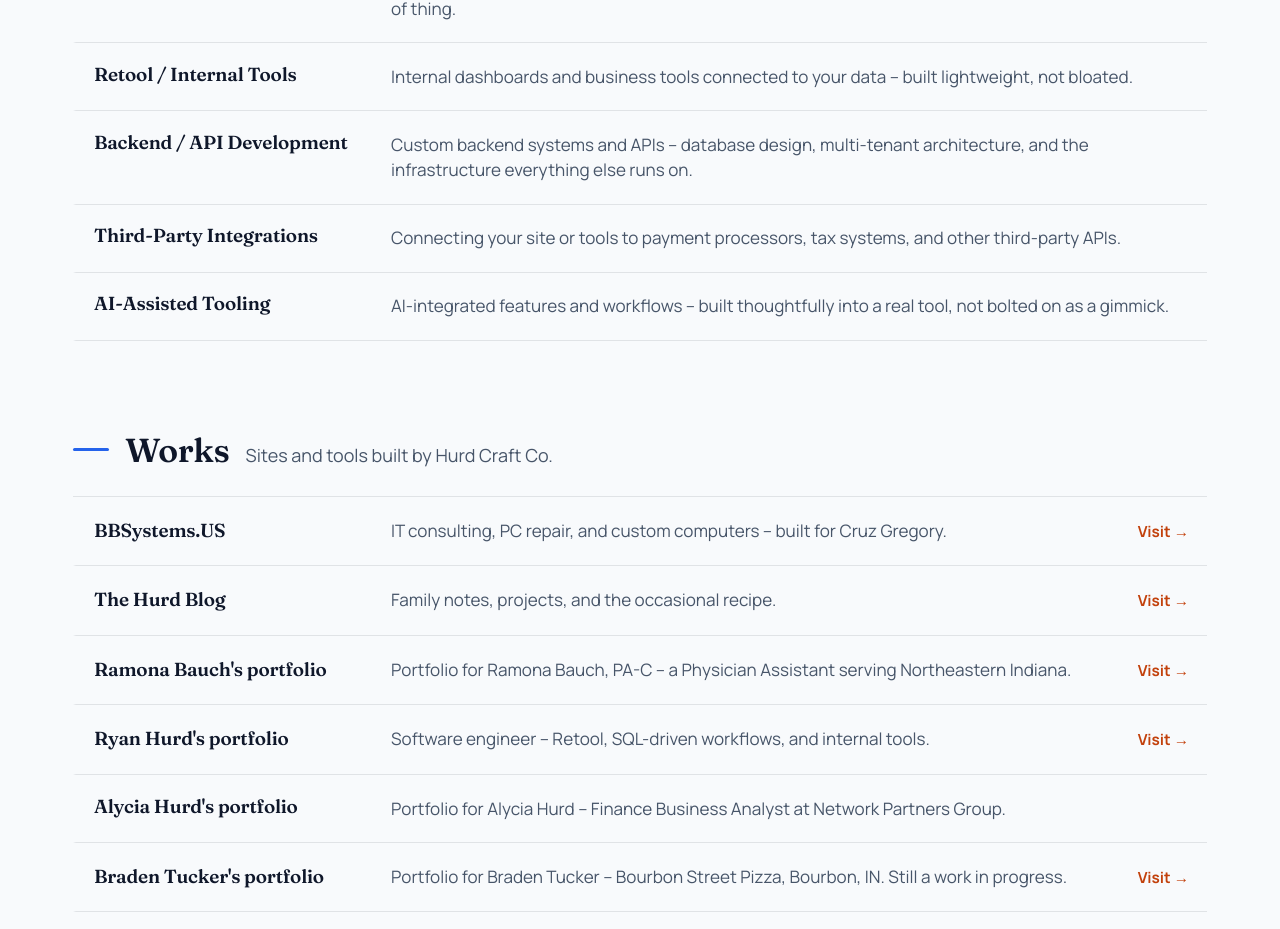
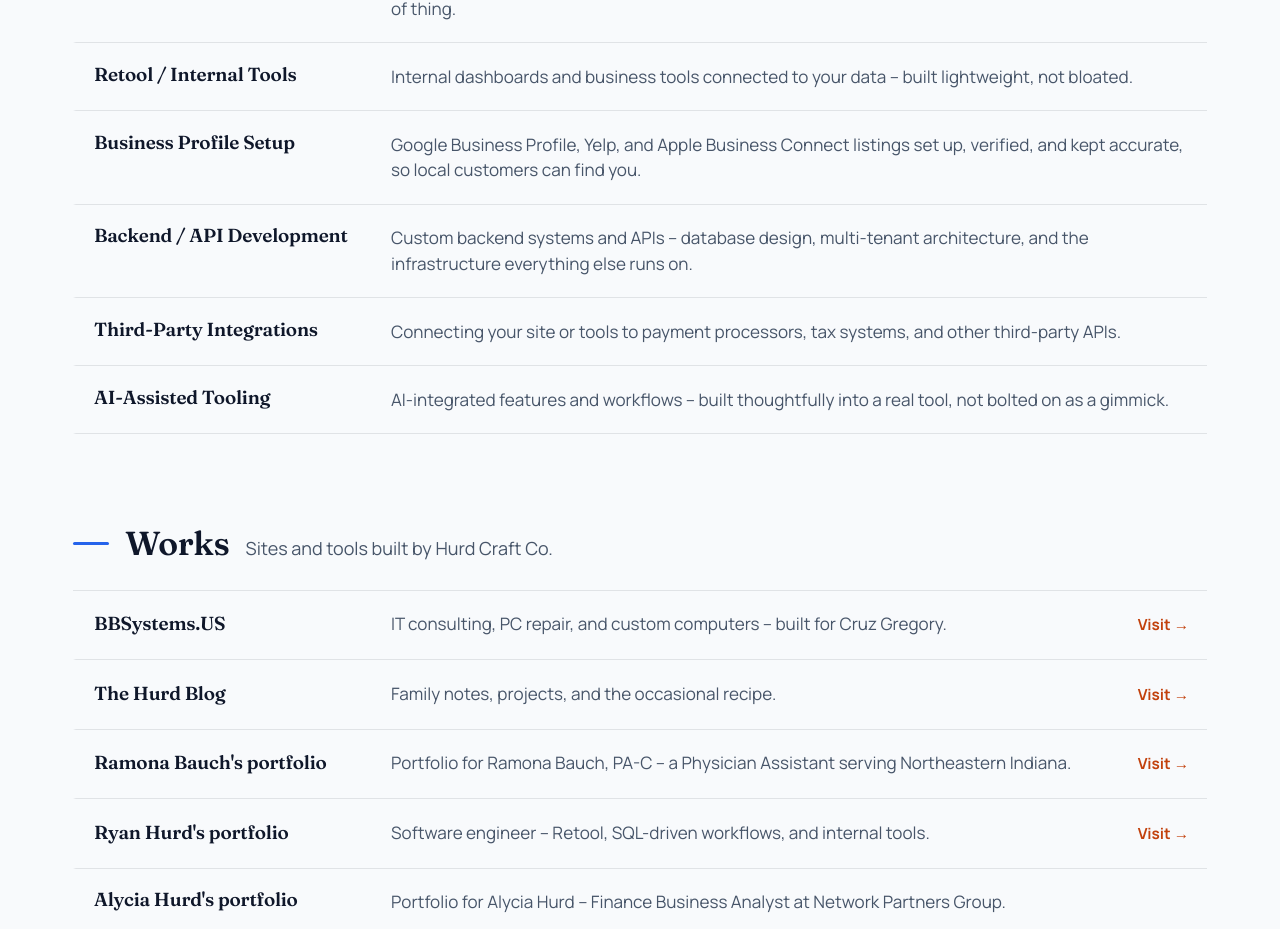
Before and after one commit to rh7112/hurd-cc, a React (Vite) app: page / in a window 1280 px wide. Shown: the part 1071-2000 px from the top of the page. Built offline with nearby package versions, Linux system fonts and the light colour scheme.

Commit message:
Add Business Profile Setup service
Co-Authored-By: Claude Sonnet 5.5 <noreply@anthropic.com>

```diff
--- a/src/App.jsx
+++ b/src/App.jsx
@@ -71,6 +71,11 @@ const offeredServices = [
   {
     name: 'Retool / Internal Tools',
     description: 'Internal dashboards and business tools connected to your data -- built lightweight, not bloated.',
+  },
+  {
+    name: 'Business Profile Setup',
+    description:
+      'Google Business Profile, Yelp, and Apple Business Connect listings set up, verified, and kept accurate, so local customers can find you.',
   },
   {
     name: 'Backend / API Development',
```
